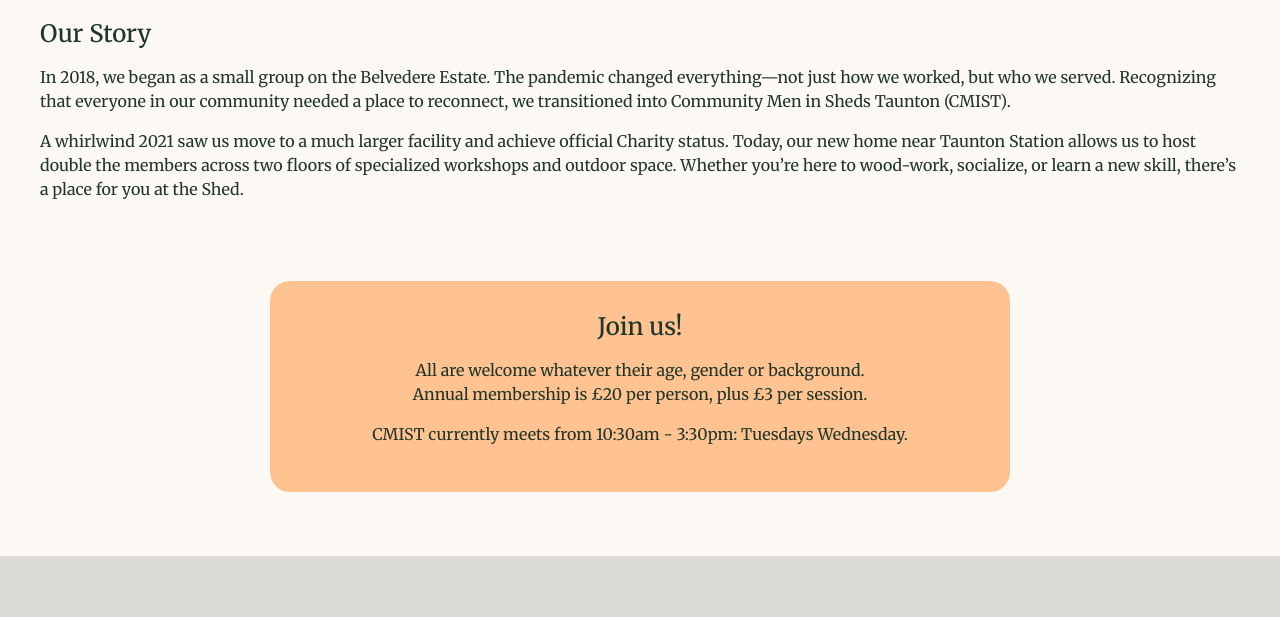
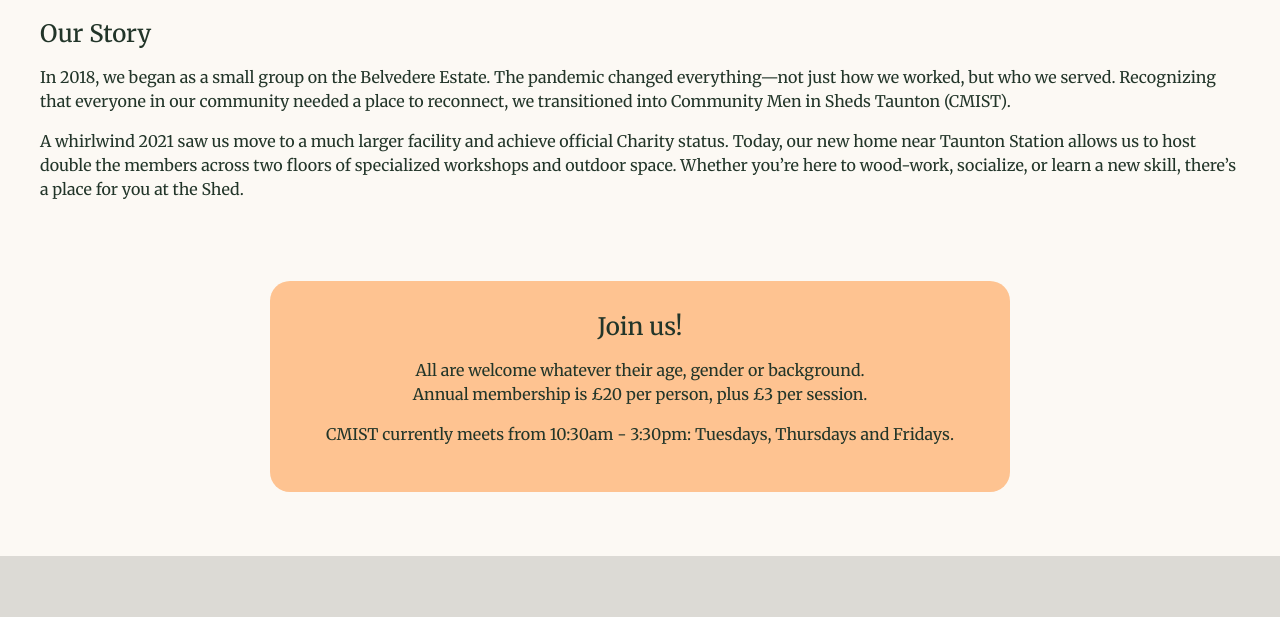
Before and after one commit to davidnorth/cmist-website, an Eleventy site: page site/src/index.njk in a window 1280 px wide. Shown: the part 948-1565 px from the top of the page. Built offline with nearby package versions, Linux system fonts and the light colour scheme; Eleventy itself is replaced by a stand-in of ours; files that its build step writes are made by us from their sources.

Commit message:
fix opening times

```diff
--- a/site/src/index.njk
+++ b/site/src/index.njk
@@ -73,6 +73,5 @@ navActive: home
   <p>All are welcome whatever their age, gender or background. Annual membership is £20 per person, plus £3 per session.</p>
   <p>CMIST currently meets from
     10:30am - 3:30pm:
-    Tuesdays
-    Wednesday. </p>
+    Tuesdays, Thursdays and Fridays.</p>
 </section>
```
